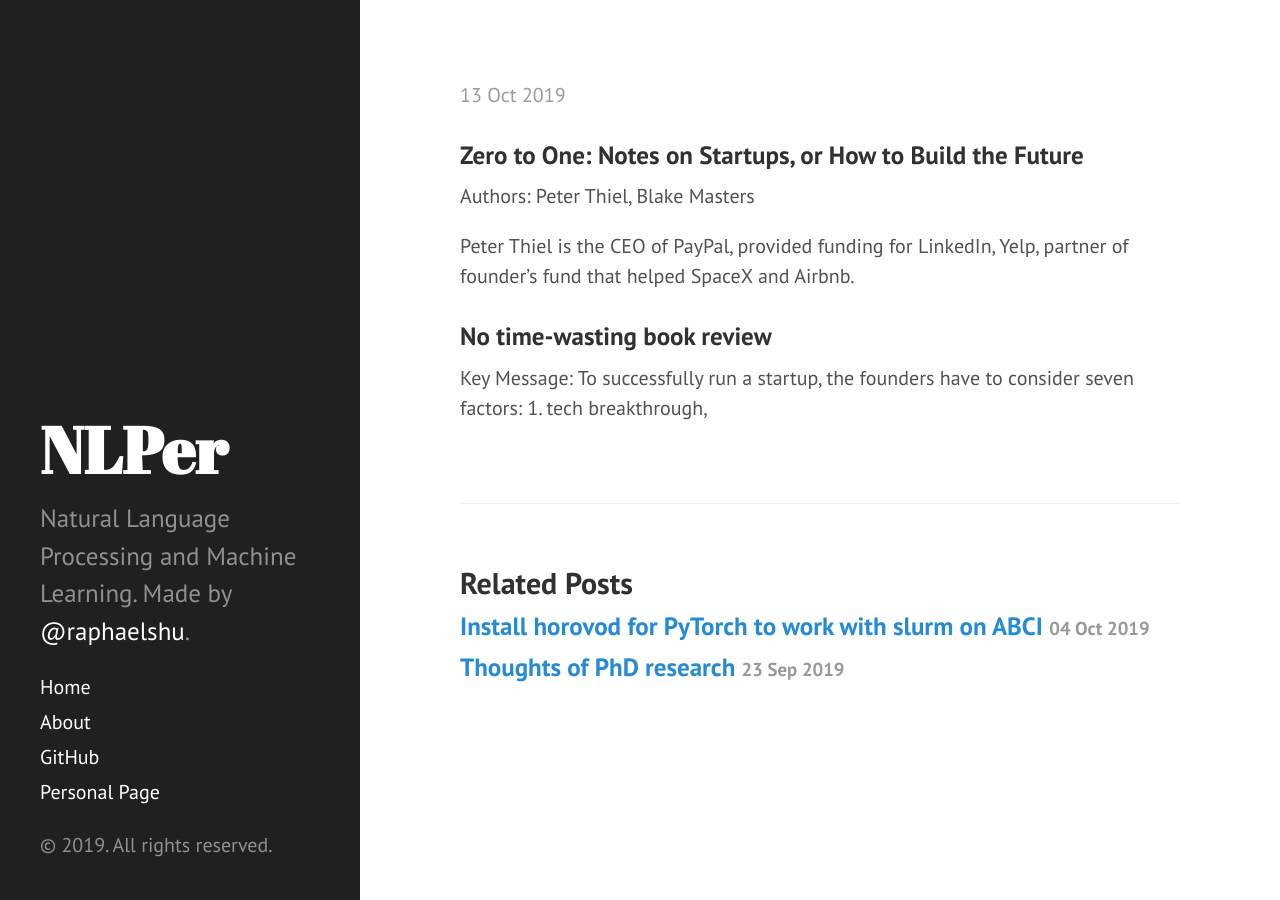
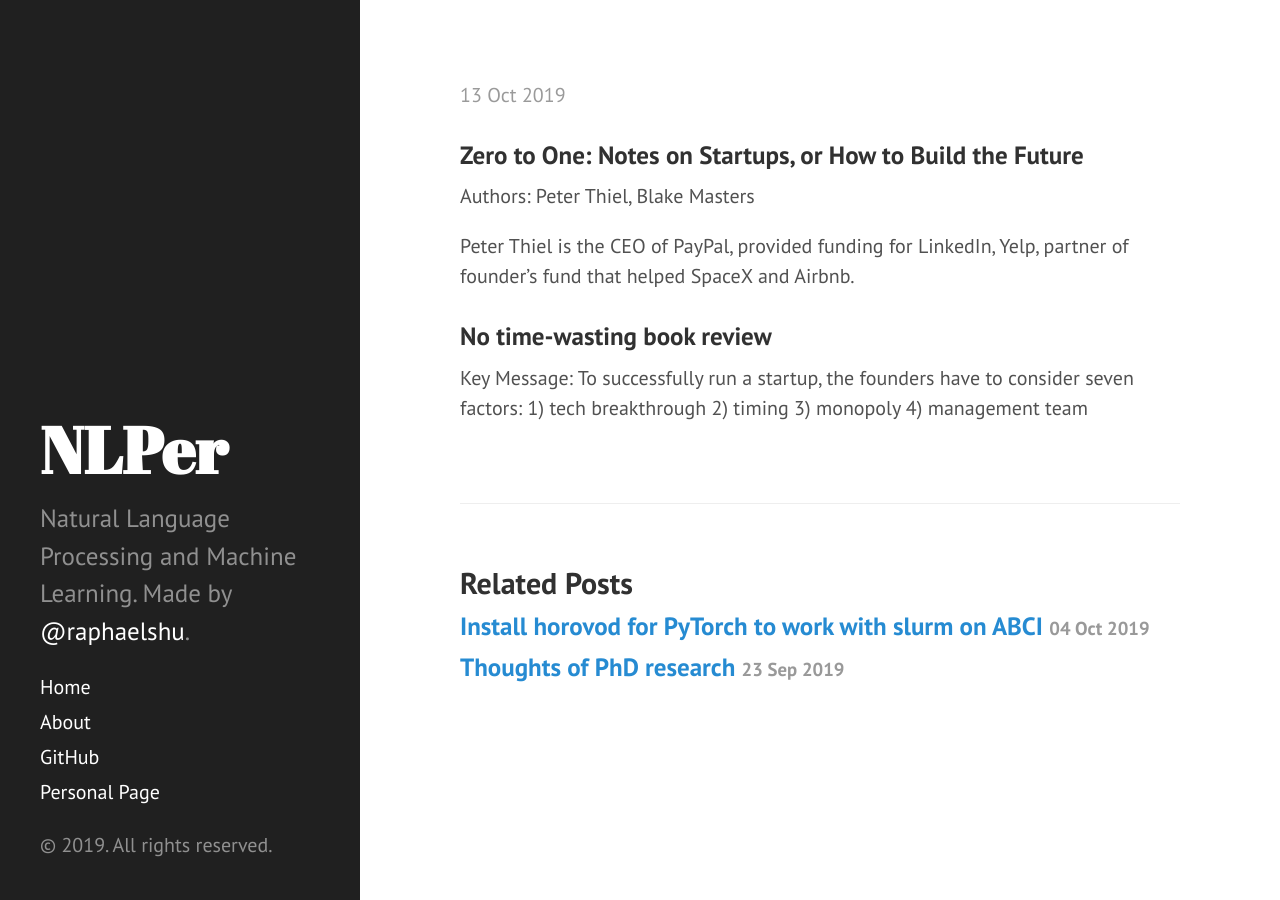
Before and after one commit to zomux/nlper, a Jekyll site: the page built from _posts/2019-10-13-book-review-zero-to-one.md, in a window 1280 px wide. Built offline with Jekyll 4.4.1, drawn with Linux system fonts in a browser that asks for light colours; our own code applies the rules of GitHub Pages for plain Markdown files; comment, search, counter and statistics services are not loaded.

Commit message:
_posts/2019-10-13-book-review-zero-to-one.md updated from https://stackedit.io/

```diff
--- a/_posts/2019-10-13-book-review-zero-to-one.md
+++ b/_posts/2019-10-13-book-review-zero-to-one.md
@@ -11,7 +11,7 @@ Peter Thiel is the CEO of PayPal, provided funding for LinkedIn, Yelp, partner o
 
 ### No time-wasting book review
 
-Key Message: To successfully run a startup, the founders have to consider seven factors: 1. tech breakthrough,
+Key Message: To successfully run a startup, the founders have to consider seven factors: 1) tech breakthrough 2) timing 3) monopoly 4) management team
 <!--stackedit_data:
-eyJoaXN0b3J5IjpbLTE2MzE5MjEyNTBdfQ==
+eyJoaXN0b3J5IjpbMjA2NDExNjc2Ml19
 -->
```
